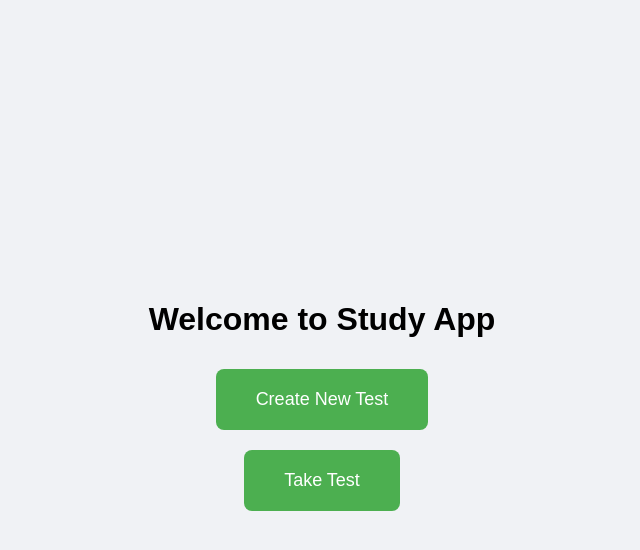
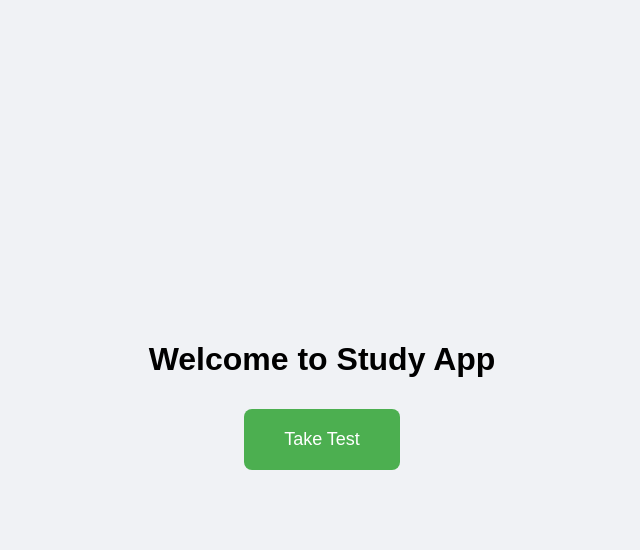
Before and after one commit to MisterAodh/shit_anki, a Flask app: page / in a window 1280 px wide. Shown: the top 550 px of the page, without its empty margins (318-958 px from the left). Run offline with Flask 3, Linux system fonts and the light colour scheme.

Commit message:
Update home.html

```diff
--- a/templates/home.html
+++ b/templates/home.html
@@ -42,7 +42,7 @@
 <body>
     <div class="container">
         <h1>Welcome to Study App</h1>
-        <a href="{{ url_for('create_test') }}" class="btn">Create New Test</a>
+<!--         <a href="{{ url_for('create_test') }}" class="btn">Create New Test</a> -->
         <a href="{{ url_for('select_test') }}" class="btn">Take Test</a>
     </div>
 </body>
```
